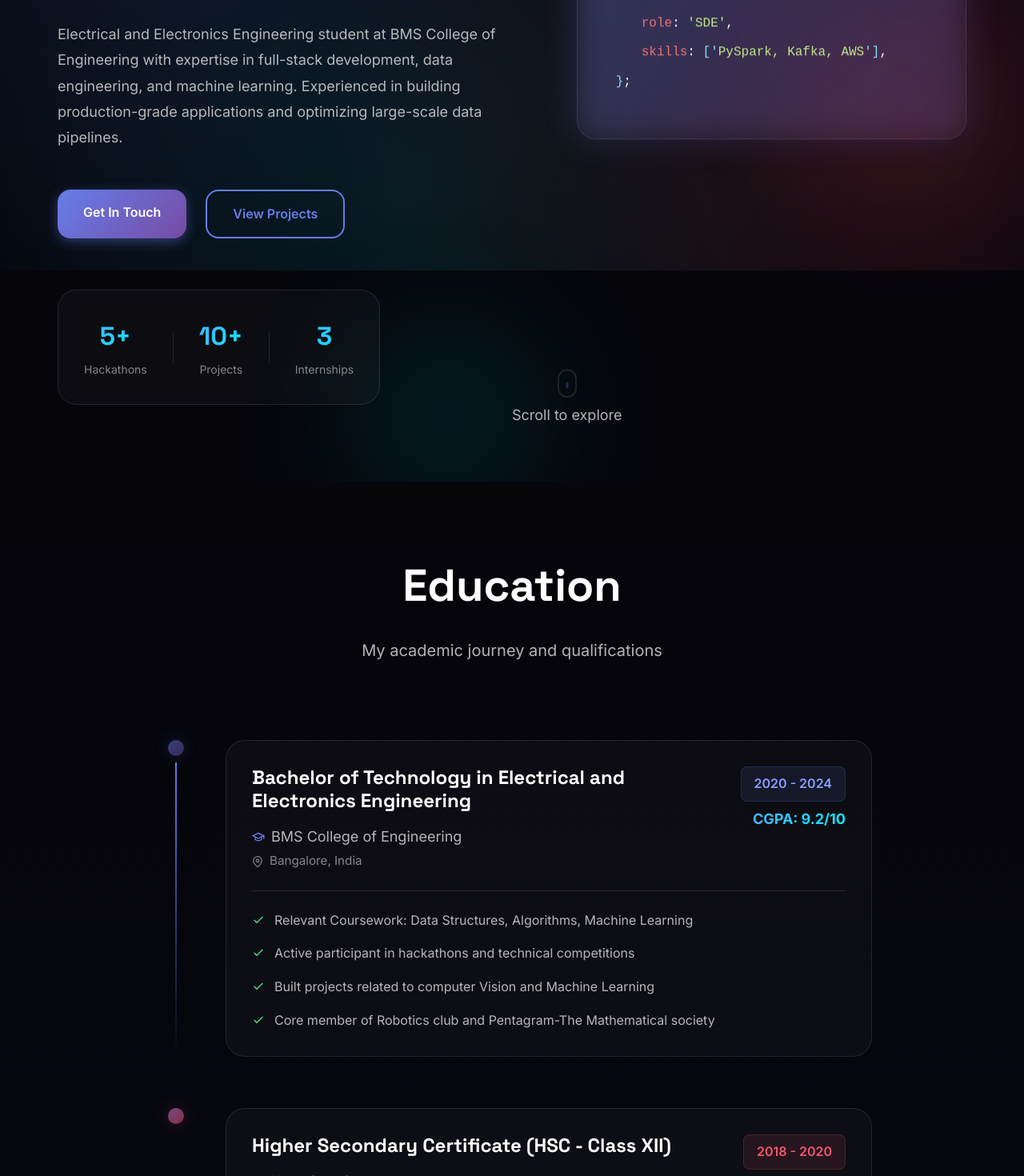
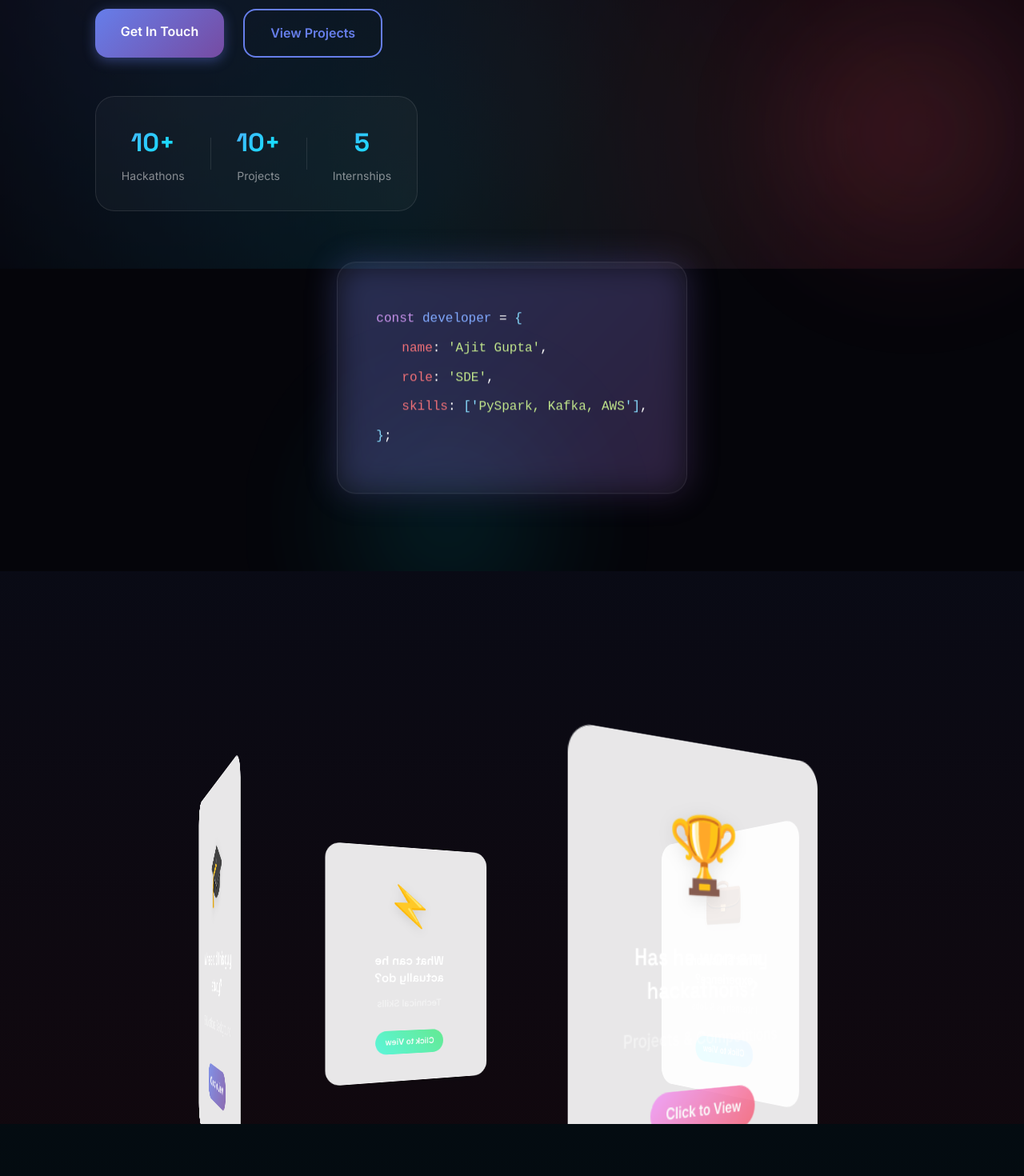
Before and after one commit to ajitg25/portfolioV2, a React (Vite) app: page / in a window 1280 px wide. Shown: the part 500-1970 px from the top of the page at 80% size. Built offline with nearby package versions, Linux system fonts and the light colour scheme.

Commit message:
fixed home page starting

```diff
--- a/src/App.tsx
+++ b/src/App.tsx
@@ -7,9 +7,11 @@ import Hackathons from './components/Hackathons';
 import Internships from './components/Internships';
 import Contact from './components/Contact';
 import Navbar from './components/Navbar';
+import LandingCards from './components/LandingCards';
 
 function App() {
   const [scrolled, setScrolled] = useState(false);
+  const [currentView, setCurrentView] = useState('home');
 
   useEffect(() => {
     const handleScroll = () => {
@@ -20,15 +22,38 @@ function App() {
     return () => window.removeEventListener('scroll', handleScroll);
   }, []);
 
+  const renderView = () => {
+    switch (currentView) {
+      case 'home':
+        return (
+          <>
+            <Hero />
+            <LandingCards onNavigate={setCurrentView} />
+          </>
+        );
+      case 'education':
+        return <Education />;
+      case 'skills':
+        return <Skills />;
+      case 'hackathons':
+        return <Hackathons />;
+      case 'internships':
+        return <Internships />;
+      case 'contact':
+        return <Contact />; // Contact is also shown at bottom, but if clicked from nav, show it specifically?
+      // Actually, let's keep Contact at bottom of all views or just Home?
+      // User said "simple cards... open respective ones".
+      // Let's just render the specific component.
+      default:
+        return <Hero />;
+    }
+  };
+
   return (
     <div className="app">
-      <Navbar scrolled={scrolled} />
-      <Hero />
-      <Education />
-      <Skills />
-      <Hackathons />
-      <Internships />
-      <Contact />
+      <Navbar scrolled={scrolled} onNavigate={setCurrentView} />
+      {renderView()}
+      {currentView !== 'contact' && <Contact />}
     </div>
   );
 }
--- a/src/components/Hero.css
+++ b/src/components/Hero.css
@@ -57,11 +57,15 @@
     display: grid;
     grid-template-columns: 1.2fr 1fr;
     gap: var(--spacing-2xl);
-    align-items: center;
+    align-items: end;
+    /* Aligns code snippet to bottom, adjacent to buttons */
+    width: 100%;
 }
 
 .hero-content {
     z-index: 1;
+    display: flex;
+    flex-direction: column;
 }
 
 .hero-badge {
@@ -77,6 +81,7 @@
     font-weight: 600;
     margin-bottom: var(--spacing-lg);
     opacity: 0;
+    width: fit-content;
 }
 
 .badge-dot {
@@ -91,6 +96,7 @@
     margin-bottom: var(--spacing-md);
     opacity: 0;
     animation-delay: 0.2s;
+    line-height: 1.1;
 }
 
 .gradient-text {
@@ -119,13 +125,18 @@
     animation-delay: 0.6s;
 }
 
+.hero-actions {
+    display: flex;
+    flex-direction: column;
+    gap: var(--spacing-xl);
+    opacity: 0;
+    animation-delay: 0.8s;
+}
+
 .hero-buttons {
     display: flex;
     gap: var(--spacing-md);
-    margin-bottom: var(--spacing-2xl);
     flex-wrap: wrap;
-    opacity: 0;
-    animation-delay: 0.8s;
 }
 
 .hero-stats {
@@ -138,8 +149,6 @@
     border: 1px solid var(--border-color);
     border-radius: var(--radius-lg);
     width: fit-content;
-    opacity: 0;
-    animation-delay: 1s;
 }
 
 .stat-item {
@@ -172,6 +181,10 @@
     position: relative;
     opacity: 0;
     animation-delay: 1.2s;
+    display: flex;
+    justify-content: flex-start;
+    /* Align to start of column to be closer to buttons */
+    align-items: center;
 }
 
 .visual-card {
@@ -182,6 +195,14 @@
     padding: var(--spacing-xl);
     box-shadow: var(--shadow-lg);
     position: relative;
+    width: 100%;
+    max-width: 450px;
+    transform: perspective(1000px) rotateY(-5deg) rotateX(5deg);
+    transition: transform 0.3s ease;
+}
+
+.visual-card:hover {
+    transform: perspective(1000px) rotateY(0deg) rotateX(0deg) scale(1.02);
 }
 
 .visual-card::before {
@@ -261,64 +282,43 @@
     border-radius: 2px;
     position: absolute;
     top: 6px;
-    left: 50%;
-    transform: translateX(-50%);
-    animation: scroll 1.5s ease-in-out infinite;
-}
 
-@keyframes scroll {
-    0% {
-        opacity: 1;
-        transform: translateX(-50%) translateY(0);
+    .hero-actions {
+        align-items: center;
     }
 
-    100% {
-        opacity: 0;
-        transform: translateX(-50%) translateY(12px);
-    }
-}
-
-.animate-on-scroll {
-    opacity: 0;
-}
-
-@media (max-width: 968px) {
-    .hero-container {
-        grid-template-columns: 1fr;
-        gap: var(--spacing-xl);
+    .hero-buttons {
+        justify-content: center;
     }
 
     .hero-visual {
-        order: -1;
+        margin-top: var(--spacing-xl);
+        justify-content: center;
     }
 
-    .hero-stats {
-        width: 100%;
-        justify-content: space-around;
+    .visual-card {
+        transform: none;
     }
 }
 
 @media (max-width: 640px) {
-    .hero {
-        padding-top: 100px;
-    }
-
-    .hero-buttons {
-        flex-direction: column;
-    }
-
-    .btn {
-        width: 100%;
-        text-align: center;
-    }
-
     .hero-stats {
         flex-direction: column;
         gap: var(--spacing-md);
+        width: 100%;
     }
 
     .stat-divider {
         width: 100%;
         height: 1px;
     }
+
+    .hero-buttons {
+        flex-direction: column;
+        width: 100%;
+    }
+
+    .btn {
+        width: 100%;
+    }
 }
--- a/src/components/Hero.tsx
+++ b/src/components/Hero.tsx
@@ -48,12 +48,12 @@ const Hero = () => {
                     </p>
 
                     <p className="hero-description animate-on-scroll">
-                        Electrical and Electronics Engineering student at BMS College of Engineering with expertise
-                        in full-stack development, data engineering, and machine learning. Experienced in building
+                        Have over 1.5 years of experience in backend development, AWS, data engineering, and machine learning. Experienced in building
                         production-grade applications and optimizing large-scale data pipelines.
                     </p>
 
-                    <div className="hero-buttons animate-on-scroll">
+                    <div className="hero-actions animate-on-scroll">
+                        <div className="hero-buttons">
                             <a href="#contact" className="btn btn-primary">
                                 Get In Touch
                             </a>
@@ -62,9 +62,9 @@ const Hero = () => {
                             </a>
                         </div>
 
-                    <div className="hero-stats animate-on-scroll">
+                        <div className="hero-stats">
                             <div className="stat-item">
-                            <div className="stat-number">5+</div>
+                                <div className="stat-number">10+</div>
                                 <div className="stat-label">Hackathons</div>
                             </div>
                             <div className="stat-divider"></div>
@@ -74,8 +74,9 @@ const Hero = () => {
                             </div>
                             <div className="stat-divider"></div>
                             <div className="stat-item">
-                            <div className="stat-number">3</div>
+                                <div className="stat-number">5</div>
                                 <div className="stat-label">Internships</div>
+                            </div>
                         </div>
                     </div>
                 </div>
@@ -109,13 +110,6 @@ const Hero = () => {
                     </div>
                 </div>
             </div>
-
-            <div className="scroll-indicator">
-                <div className="mouse">
-                    <div className="wheel"></div>
-                </div>
-                <p>Scroll to explore</p>
-            </div>
         </section>
     );
 };
--- /dev/null
+++ b/src/components/LandingCards.css
@@ -0,0 +1,154 @@
+.landing-cards-3d {
+    min-height: 80vh;
+    display: flex;
+    align-items: center;
+    justify-content: center;
+    background: linear-gradient(180deg, rgba(102, 126, 234, 0.05) 0%, rgba(245, 87, 108, 0.05) 100%);
+    overflow: hidden;
+    perspective: 1000px;
+}
+
+.container {
+    width: 100%;
+    display: flex;
+    flex-direction: column;
+    align-items: center;
+}
+
+.scene {
+    width: 300px;
+    height: 400px;
+    position: relative;
+    perspective: 1000px;
+    margin-top: 4rem;
+    cursor: grab;
+}
+
+.scene:active {
+    cursor: grabbing;
+}
+
+.carousel {
+    width: 100%;
+    height: 100%;
+    position: absolute;
+    transform-style: preserve-3d;
+    transition: transform 0.1s ease-out;
+    /* Smooth drag */
+}
+
+.carousel-card {
+    position: absolute;
+    width: 280px;
+    height: 380px;
+    left: 10px;
+    top: 10px;
+    text-align: center;
+    transition: all 0.3s ease;
+    /* 3D Positioning */
+    transform: rotateY(calc(var(--i) * (360deg / var(--total)))) translateZ(350px);
+    backface-visibility: hidden;
+    /* Hide back of cards */
+    -webkit-backface-visibility: hidden;
+}
+
+/* Make cards double-sided or just visible from front?
+   Let's make them visible from both sides but maybe dim the back?
+   Actually, backface-visibility: hidden is safer for performance,
+   but for a carousel we want to see them spinning.
+   Let's remove backface-visibility: hidden so we can see them as they rotate.
+*/
+.carousel-card {
+    backface-visibility: visible;
+}
+
+.card-content {
+    width: 100%;
+    height: 100%;
+    padding: var(--spacing-xl);
+    display: flex;
+    flex-direction: column;
+    align-items: center;
+    justify-content: center;
+    background: rgba(255, 255, 255, 0.9);
+    border-radius: var(--radius-lg);
+    border: 1px solid rgba(255, 255, 255, 0.2);
+    box-shadow: 0 10px 30px rgba(0, 0, 0, 0.1);
+    position: relative;
+    overflow: hidden;
+    user-select: none;
+    /* Prevent text selection while dragging */
+}
+
+/* Gradient border effect */
+.card-content::before {
+    content: '';
+    position: absolute;
+    top: 0;
+    left: 0;
+    right: 0;
+    height: 6px;
+    background: var(--card-gradient);
+}
+
+.card-emoji {
+    font-size: 4rem;
+    margin-bottom: var(--spacing-md);
+    filter: drop-shadow(0 4px 8px rgba(0, 0, 0, 0.1));
+}
+
+.card-question {
+    font-size: 1.25rem;
+    color: var(--text-primary);
+    margin: 0 0 var(--spacing-sm) 0;
+    line-height: 1.4;
+    font-weight: 600;
+}
+
+.card-subtitle {
+    color: var(--text-muted);
+    font-size: 0.95rem;
+    margin: 0;
+    font-weight: 500;
+}
+
+.card-arrow {
+    margin-top: var(--spacing-lg);
+    padding: 0.5rem 1rem;
+    background: var(--card-gradient);
+    color: white;
+    border-radius: 20px;
+    font-size: 0.85rem;
+    font-weight: 600;
+    opacity: 0.8;
+    transition: all 0.3s ease;
+}
+
+.carousel-card:hover .card-arrow {
+    opacity: 1;
+    transform: scale(1.05);
+}
+
+.carousel-card:hover .card-content {
+    transform: translateY(-5px);
+    box-shadow: 0 20px 40px rgba(0, 0, 0, 0.2);
+    border-color: rgba(255, 255, 255, 0.8);
+}
+
+@media (max-width: 768px) {
+    .scene {
+        width: 260px;
+        height: 340px;
+    }
+
+    .carousel-card {
+        width: 240px;
+        height: 320px;
+        /* Reduce radius for mobile */
+        transform: rotateY(calc(var(--i) * (360deg / var(--total)))) translateZ(280px);
+    }
+
+    .card-emoji {
+        font-size: 3rem;
+    }
+}
--- /dev/null
+++ b/src/components/LandingCards.tsx
@@ -0,0 +1,146 @@
+import { useEffect, useRef, useState } from 'react';
+import './LandingCards.css';
+
+interface LandingCardsProps {
+    onNavigate: (section: string) => void;
+}
+
+const LandingCards = ({ onNavigate }: LandingCardsProps) => {
+    const [rotation, setRotation] = useState(0);
+    const [isDragging, setIsDragging] = useState(false);
+    const [startX, setStartX] = useState(0);
+    const [startRotation, setStartRotation] = useState(0);
+    const carouselRef = useRef<HTMLDivElement>(null);
+
+    // Auto-rotate effect
+    useEffect(() => {
+        if (!isDragging) {
+            const interval = setInterval(() => {
+                setRotation(prev => prev - 0.2);
+            }, 20);
+            return () => clearInterval(interval);
+        }
+    }, [isDragging]);
+
+    const handleMouseDown = (e: React.MouseEvent) => {
+        setIsDragging(true);
+        setStartX(e.pageX);
+        setStartRotation(rotation);
+        if (carouselRef.current) {
+            carouselRef.current.style.cursor = 'grabbing';
+        }
+    };
+
+    const handleMouseMove = (e: React.MouseEvent) => {
+        if (!isDragging) return;
+        const diff = e.pageX - startX;
+        setRotation(startRotation + diff * 0.5);
+    };
+
+    const handleMouseUp = () => {
+        setIsDragging(false);
+        if (carouselRef.current) {
+            carouselRef.current.style.cursor = 'grab';
+        }
+    };
+
+    const handleTouchStart = (e: React.TouchEvent) => {
+        setIsDragging(true);
+        setStartX(e.touches[0].pageX);
+        setStartRotation(rotation);
+    };
+
+    const handleTouchMove = (e: React.TouchEvent) => {
+        if (!isDragging) return;
+        const diff = e.touches[0].pageX - startX;
+        setRotation(startRotation + diff * 0.5);
+    };
+
+    const cards = [
+        {
+            emoji: '🎓',
+            question: 'Where did this guy study?',
+            subtitle: 'Educational Background',
+            id: 'education',
+            gradient: 'linear-gradient(135deg, #667eea 0%, #764ba2 100%)',
+        },
+        {
+            emoji: '🏆',
+            question: 'Has he won any hackathons?',
+            subtitle: 'Projects & Competitions',
+            id: 'hackathons',
+            gradient: 'linear-gradient(135deg, #f093fb 0%, #f5576c 100%)',
+        },
+        {
+            emoji: '💼',
+            question: 'What\'s his work experience?',
+            subtitle: 'Internships & Jobs',
+            id: 'internships',
+            gradient: 'linear-gradient(135deg, #4facfe 0%, #00f2fe 100%)',
+        },
+        {
+            emoji: '⚡',
+            question: 'What can he actually do?',
+            subtitle: 'Technical Skills',
+            id: 'skills',
+            gradient: 'linear-gradient(135deg, #43e97b 0%, #38f9d7 100%)',
+        },
+    ];
+
+    return (
+        <section className="landing-cards-3d">
+            <div className="container">
+                <div className="section-header">
+                    <h2>Explore My World 🌍</h2>
+                    <p className="section-description">
+                        Drag to rotate and explore different aspects of my journey
+                    </p>
+                </div>
+
+                <div
+                    className="scene"
+                    onMouseDown={handleMouseDown}
+                    onMouseMove={handleMouseMove}
+                    onMouseUp={handleMouseUp}
+                    onMouseLeave={handleMouseUp}
+                    onTouchStart={handleTouchStart}
+                    onTouchMove={handleTouchMove}
+                    onTouchEnd={handleMouseUp}
+                    ref={carouselRef}
+                >
+                    <div
+                        className="carousel"
+                        style={{ transform: `rotateY(${rotation}deg)` }}
+                    >
+                        {cards.map((card, index) => (
+                            <div
+                                key={index}
+                                className="carousel-card"
+                                onClick={() => {
+                                    if (!isDragging) { // Prevent click when dragging
+                                        onNavigate(card.id);
+                                        window.scrollTo({ top: 0, behavior: 'smooth' });
+                                    }
+                                }}
+                                style={{
+                                    '--i': index,
+                                    '--total': cards.length,
+                                    '--card-gradient': card.gradient
+                                } as React.CSSProperties}
+                            >
+                                <div className="card-content glass-card">
+                                    <div className="card-emoji">{card.emoji}</div>
+                                    <h3 className="card-question">{card.question}</h3>
+                                    <p className="card-subtitle">{card.subtitle}</p>
+                                    <div className="card-arrow">Click to View</div>
+                                </div>
+                            </div>
+                        ))}
+                    </div>
+                </div>
+            </div>
+        </section>
+    );
+};
+
+export default LandingCards;
--- a/src/components/Navbar.tsx
+++ b/src/components/Navbar.tsx
@@ -3,9 +3,10 @@ import './Navbar.css';
 
 interface NavbarProps {
     scrolled: boolean;
+    onNavigate: (section: string) => void;
 }
 
-const Navbar = ({ scrolled }: NavbarProps) => {
+const Navbar = ({ scrolled, onNavigate }: NavbarProps) => {
     const [isOpen, setIsOpen] = useState(false);
 
     useEffect(() => {
@@ -17,21 +18,19 @@ const Navbar = ({ scrolled }: NavbarProps) => {
     }, [isOpen]);
 
     const navItems = [
-        { name: 'Home', href: '#home' },
-        { name: 'Education', href: '#education' },
-        { name: 'Skills', href: '#skills' },
-        { name: 'Projects', href: '#hackathons' },
-        { name: 'Experience', href: '#internships' },
-        { name: 'Contact', href: '#contact' },
+        { name: 'Home', id: 'home' },
+        { name: 'Education', id: 'education' },
+        { name: 'Skills', id: 'skills' },
+        { name: 'Projects', id: 'hackathons' },
+        { name: 'Experience', id: 'internships' },
+        { name: 'Contact', id: 'contact' },
     ];
 
-    const handleNavClick = (e: React.MouseEvent<HTMLAnchorElement>, href: string) => {
+    const handleNavClick = (e: React.MouseEvent<HTMLAnchorElement>, id: string) => {
         e.preventDefault();
         setIsOpen(false);
-        const element = document.querySelector(href);
-        if (element) {
-            element.scrollIntoView({ behavior: 'smooth' });
-        }
+        onNavigate(id);
+        window.scrollTo({ top: 0, behavior: 'smooth' });
     };
 
     return (
@@ -46,9 +45,9 @@ const Navbar = ({ scrolled }: NavbarProps) => {
                     {navItems.map((item) => (
                         <a
                             key={item.name}
-                            href={item.href}
+                            href={`#${item.id}`}
                             className="nav-link"
-                            onClick={(e) => handleNavClick(e, item.href)}
+                            onClick={(e) => handleNavClick(e, item.id)}
                         >
                             {item.name}
                         </a>
```
Lines whose indentation alone changed are shown as unchanged.
